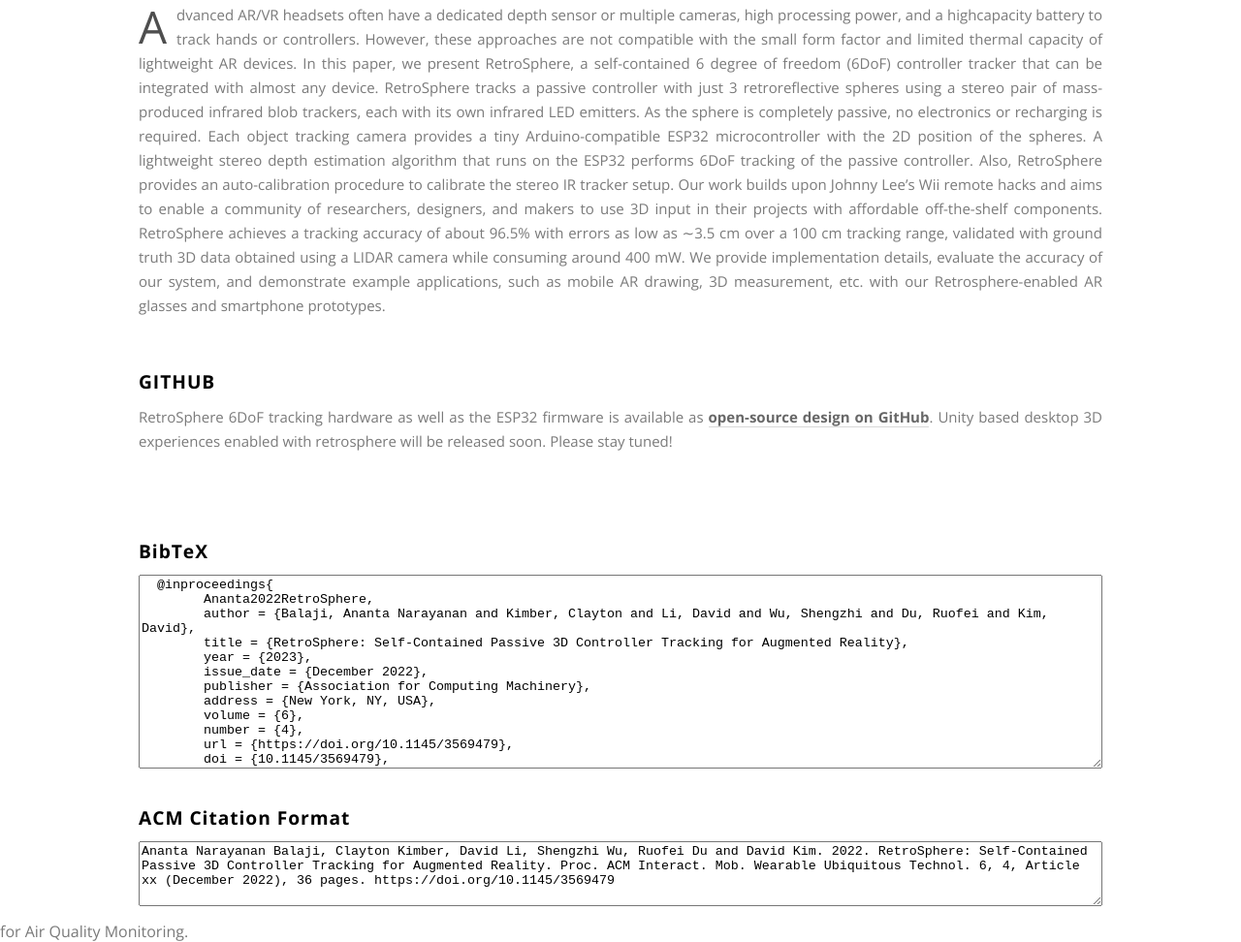
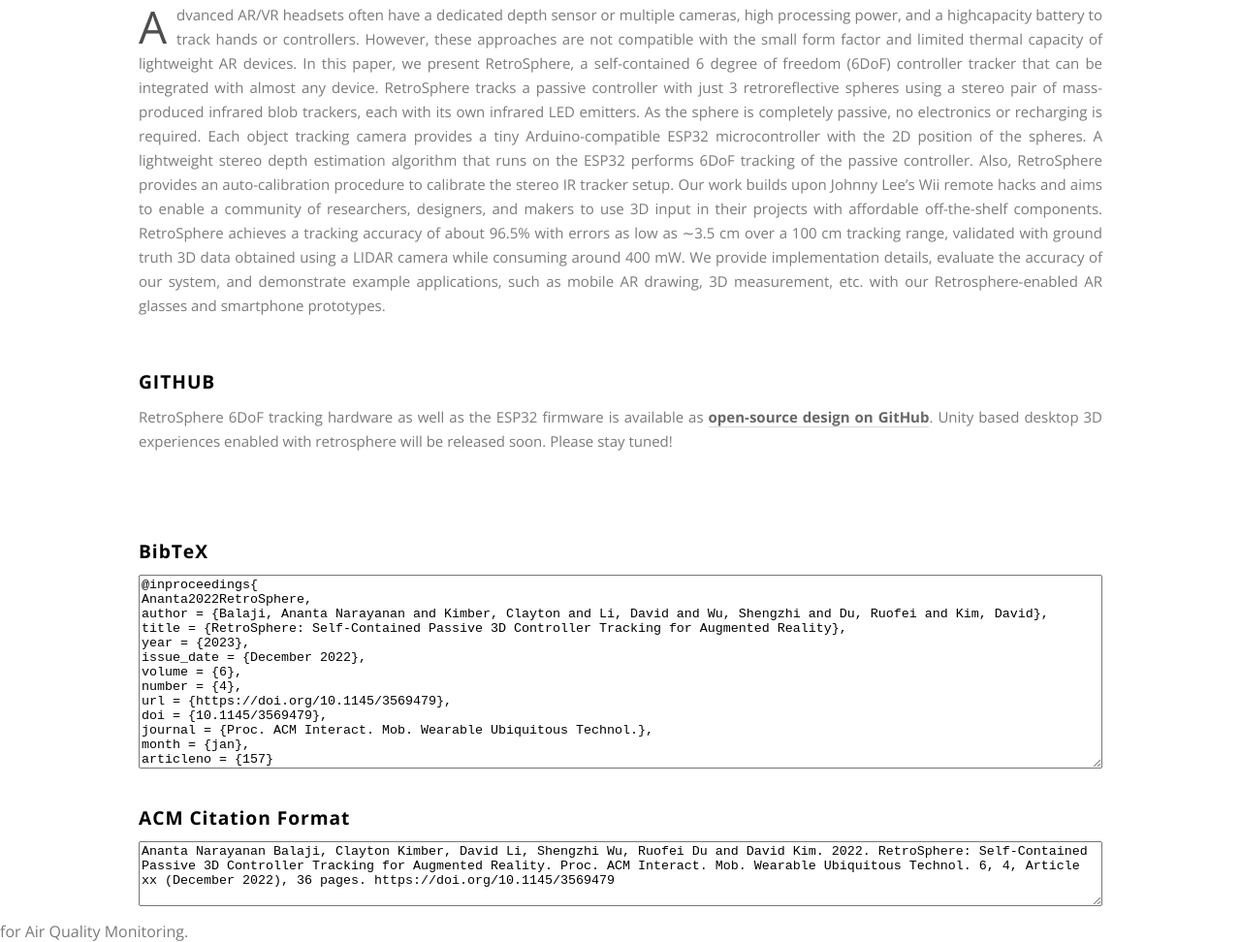
Before and after one commit to Retrospherev1/retrospherev1.github.io, a plain HTML site: page index.html in a window 1280 px wide. Shown: the part 1497-2469 px from the top of the page at 97% size. Drawn offline with nearby package versions, Linux system fonts and the light colour scheme; grey boxes are pictures that could not be loaded.

Commit message:
Update index.html

```diff
--- a/index.html
+++ b/index.html
@@ -31,8 +31,6 @@
 title = {RetroSphere: Self-Contained Passive 3D Controller Tracking for Augmented Reality},
 year = {2023},
 issue_date = {December 2022},
-        publisher = {Association for Computing Machinery},
-        address = {New York, NY, USA},
 volume = {6},
 number = {4},
 url = {https://doi.org/10.1145/3569479},
@@ -40,5 +38,4 @@
 journal = {Proc. ACM Interact. Mob. Wearable Ubiquitous Technol.},
 month = {jan},
 articleno = {157}
-  }
 }</textarea> </div> <div class=section> <h5 style="text-transform: none;">ACM Citation Format</h5> <!-- prettier-ignore --> <textarea id=bibtex-text class="ta-cite bibacm" autocomplete=off spellcheck=false>Ananta Narayanan Balaji, Clayton Kimber, David Li, Shengzhi Wu, Ruofei Du and David Kim. 2022. RetroSphere: Self-Contained Passive 3D Controller Tracking for Augmented Reality. Proc. ACM Interact. Mob. Wearable Ubiquitous Technol. 6, 4, Article xx (December 2022), 36 pages. https://doi.org/10.1145/3569479</textarea> </div> </div>  <script src=assets/js/main.js></script> </body> </html>  for Air Quality Monitoring.
```
Lines whose indentation alone changed are shown as unchanged.
